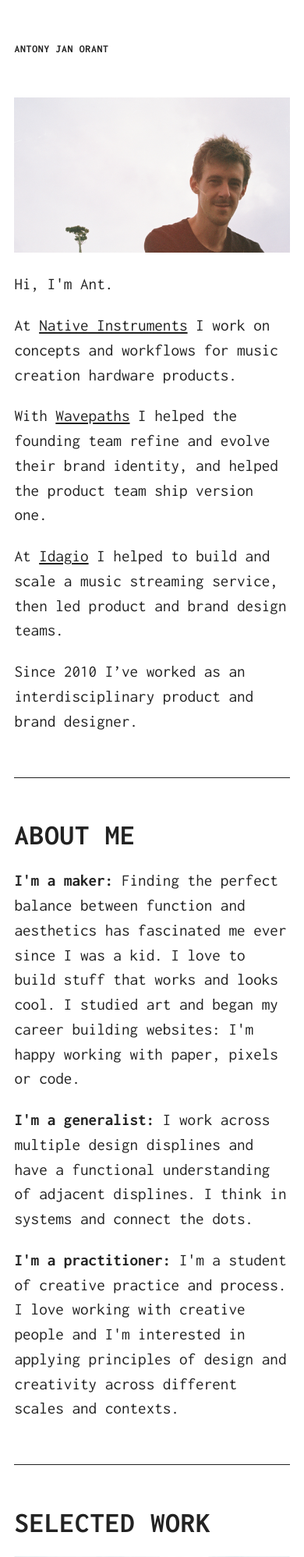
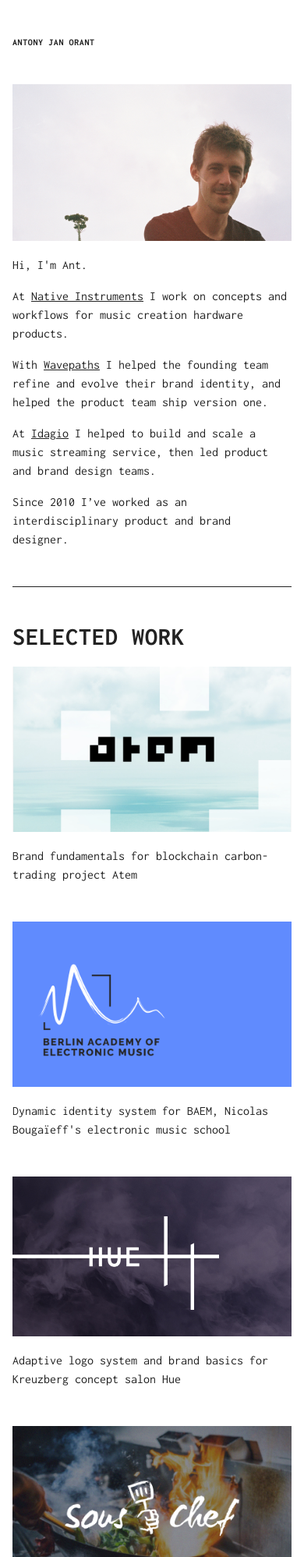
Before and after one commit to antorant/antorant.github.io, a PHP site: page / in a window 390 px wide. Shown: the top 1997 px of the page at 78% size. Run offline with PHP 8.4, Linux system fonts and the light colour scheme.

Commit message:
Update home, fix mobile font size

```diff
--- a/css/style.css
+++ b/css/style.css
@@ -6,7 +6,7 @@
 html, body {
   -webkit-font-smoothing: antialiased;
   -moz-osx-font-smoothing: grayscale;
-  font-size: 115%;
+  font-size: 100%;
 }
 
 body {
@@ -107,6 +107,12 @@ nav a:hover { text-decoration: underline; }
   text-decoration: none;
 }
 
+@media only screen and (min-width : 767px) {
+  body {
+    font-size: 115%;
+  }
+}
+
 @media print {
  body {
    font-size: 0.875rem;
--- a/index.html
+++ b/index.html
@@ -23,19 +23,6 @@
   <p>With <a href="https://wavepaths.com/">Wavepaths</a> I helped the founding team refine and evolve their brand identity, and helped the product team ship version one.</p>
   <p>At <a href="https://www.idagio.com/">Idagio</a> I helped to build and scale a music streaming service, then led product and brand design teams.
   <p>Since 2010 I’ve worked as an interdisciplinary product and brand designer.</p>
-
-  <hr>
-
-  <h1>About me</h1>
-
-  <p><strong>I'm a maker:</strong>
-  Finding the perfect balance between function and aesthetics has fascinated me ever since I was a kid. I love to build stuff that works and looks cool. I studied art and began my career building websites: I'm happy working with paper, pixels or code.</p>
-
-  <p><strong>I'm a generalist:</strong>
-  I work across multiple design displines and have a functional understanding of adjacent displines. I think in systems and connect the dots.</p>
-
-  <p><strong>I'm a practitioner:</strong>
-  I'm a student of creative practice and process. I love working with creative people and I'm interested in applying principles of design and creativity across different scales and contexts.</p>
 
   <hr>
   <h1>Selected Work</h1>
```
